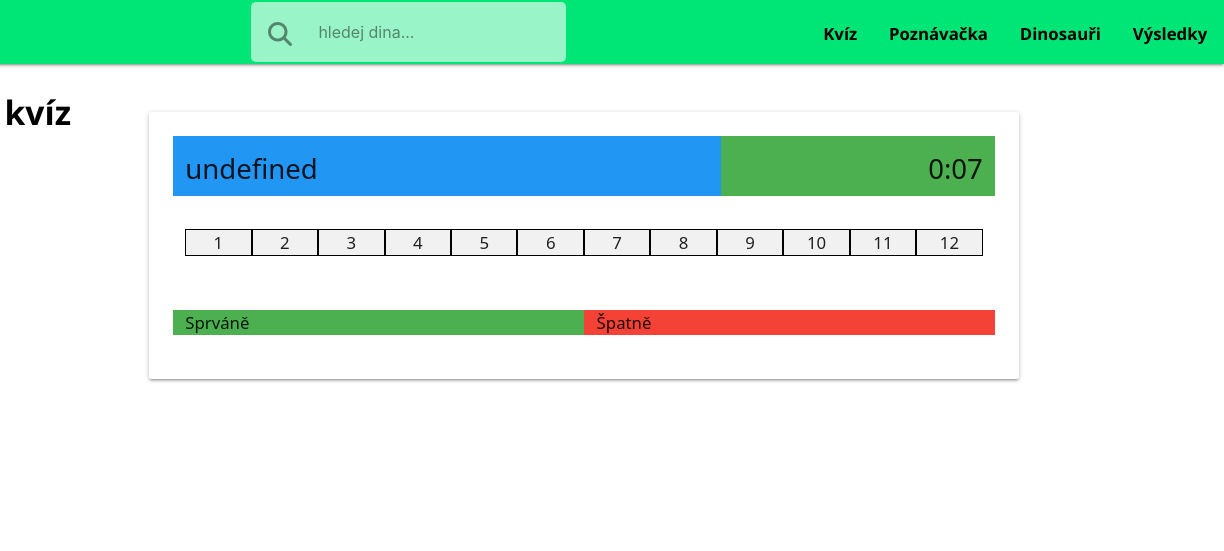
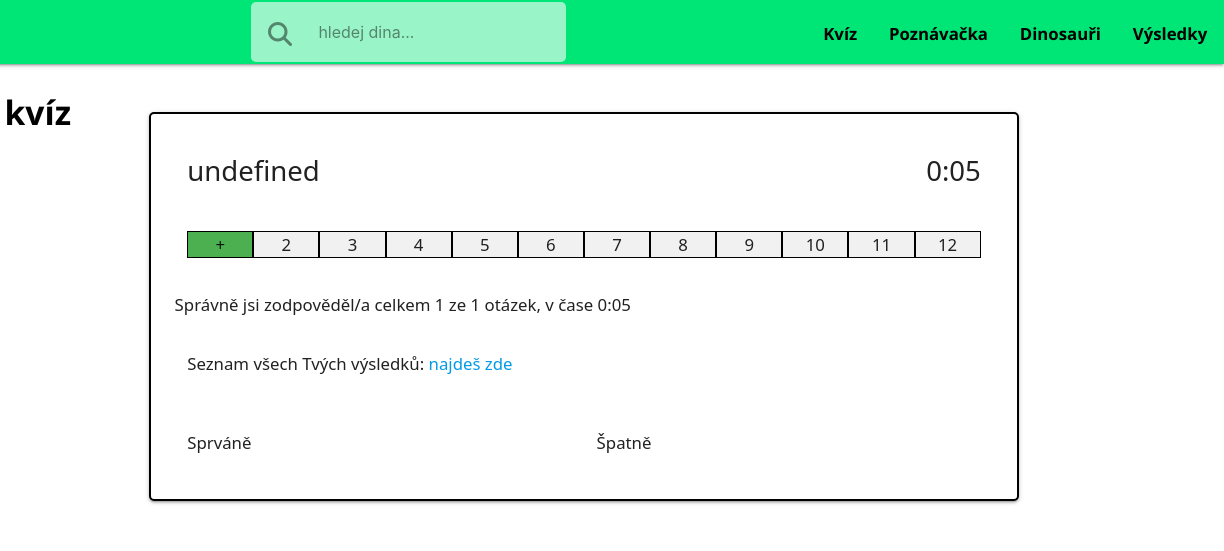
Before and after one commit to tolstoj48/dino_quiz, a plain HTML site: page quiz.html in a window 1280 px wide. Both pictures are taken after a click on the item "provno". Shown: the top 551 px of the page, 56-1280 px from the left. Drawn offline with Linux system fonts and the light colour scheme; a web font is replaced by a local one.

Commit message:
Quiz correctness indicator base done. Endstate of quiz base done.

```diff
--- a/css/generalQuizStyles.css
+++ b/css/generalQuizStyles.css
@@ -9,3 +9,8 @@
 #answers-list li {
   cursor: pointer;
 }
+
+#main-card-quiz{
+  border: 2px solid black;
+  border-radius: 5px;border-radius
+}
--- a/js/appQuiz.js
+++ b/js/appQuiz.js
@@ -27,7 +27,7 @@ const ItemCtrl = (function () {
       let s = today.getMinutes();
       let m = today.getSeconds();
       // Set game timer
-      window.setInterval(function () {
+      var interval = window.setInterval(function () {
         let gameTime = document.querySelector(UISelectors.time);
         m = checkTime(m);
         s = checkTime(today.getSeconds() + 1);
@@ -35,6 +35,7 @@ const ItemCtrl = (function () {
         localStorage.setItem("timePassed", m + ":" + s);
         today.setSeconds(today.getSeconds() + 1);
       }, 1000);
+      return interval;
     }
 
     // Generator fetching next question
@@ -63,10 +64,11 @@ const ItemCtrl = (function () {
   }
 
   // Deletes answers item in localStorage
-  const resetAnswersItem = function resetAnswersItem() {
+  const deleteAnswersItem = function deleteAnswersItem() {
     localStorage.removeItem("answers");
   }
 
+  // Get correct answers from JS array file based on choosen type game saved in localStorage
   const getCorrectAnswers = function getCorrectAnswers() {
     let counter = 0;
     let correctAnswers = {}
@@ -96,14 +98,16 @@ const ItemCtrl = (function () {
     },
     // Starts time counter of quiz/recognition game
     startGameTime: function() {
-      setTime();
+      return setTime();
     },
     // Returns the final time of a game from localStorage
     getFinalTime: function () {
-      return localStorage.getItem("timePassed");
+      const finalTime = localStorage.getItem("timePassed");
+      localStorage.removeItem("timePassed");
+      return finalTime;
     },
     getNextQuestion: function () {
-      let questions = this.getQuestions();
+      let questions = getQuestions();
       return getNextQuestion(questions);
     },
     saveAnswer: function (answer) {
@@ -112,12 +116,12 @@ const ItemCtrl = (function () {
     getAnswersFromLocalStorage: function () {
       return getAnswersFromLocalStorage();
     },
-    resetAnswersItem: function () {
-      return resetAnswersItem();
+    deleteAnswersItem: function () {
+      return deleteAnswersItem();
     },
     getCorrectAnswers: function() {
       return getCorrectAnswers();
-    }
+    },
   }
 })();
 
@@ -135,6 +139,7 @@ const UICtrl = (function () {
     incorrectAnswers: "#incorrect-answers",
     time: "#time",
     questionsAnswersContainer: "#question-answers-container",
+    indicator: ".indicator",
   }
 
   const eventListenersInit = function eventListenersInit() {
@@ -179,7 +184,7 @@ const UICtrl = (function () {
   }
 
   // Init of the game UI
-  const initilizeGameUIContent = function initilizeGameUI() {
+  const initilizeGameUIContent = function initilizeGameUI(interval) {
     let title;
     // Set name of the game type
     let gameTypeName = document.querySelector(UISelectors.gameType);
@@ -208,18 +213,35 @@ const UICtrl = (function () {
     // Click event on answers
     answersList.addEventListener("click", function (e) {
       if (e.target.classList.contains("answer-item")) {
+        // Answer variable
+        let userAnswer = e.target.innerHTML;
+        // List items variable
+        let correctnessIndicatorList = document.querySelectorAll(UISelectors.indicator);
         // Save answer to ItemCtrl
-        ItemCtrl.saveAnswer(e.target.innerHTML);
+        ItemCtrl.saveAnswer(userAnswer);
+        // Get answers saved in localStorage
+        let answersFromLS = ItemCtrl.getAnswersFromLocalStorage();
+        let lastCorrectnessIndicator = Array.from(correctnessIndicatorList)[Object.keys(answersFromLS)[Object.keys(answersFromLS).length-1]];
+        // Is userAnswer equal to correct question from questions set
+        if (userAnswer === ItemCtrl.getQuestions()[Object.keys(answersFromLS).length-1].correctAnswer) {
+          // Set correct mark in correctnes indicator list
+          lastCorrectnessIndicator.innerHTML="+";
+          lastCorrectnessIndicator.classList.add("green");
+        } else {
+          // Set incorrect mark in correctnes indicator list
+          lastCorrectnessIndicator.innerHTML="x";
+          lastCorrectnessIndicator.classList.add("red");
+        }
         // Get another question from generator function
         clicker.next();
         // Call next question UI
-        nextQuestionUI(clicker);
+        nextQuestionUI(clicker, interval);
       }
     })
   }
 
   // Next question UI
-  const nextQuestionUI = function nextQuestionUI(clicker) {
+  const nextQuestionUI = function nextQuestionUI(clicker, interval) {
     let title;
     // Set name of the game type
     let gameTypeName = document.querySelector(UISelectors.gameType);
@@ -246,27 +268,44 @@ const UICtrl = (function () {
     // The end of a game
     } else {
       UIAnswersCounter = 1;
-      endOfGameStateUI();
+      endOfGameStateUI(interval);
   }
   }
 
-  const endOfGameStateUI = function endOfGameStateUI() {
-    // Reset UIAnswersCounter
-    // porovnat odpovědi s localSt odpovědí korektní z celku, čas
-    // Odkaz na výsledky, odkaz na opakovat shodný test
+  const endOfGameStateUI = function endOfGameStateUI(interval) {
     // Container of the questions and answers
     let container = document.querySelector(UISelectors.questionsAnswersContainer);
     // User answers from localStorage
     let userAnswers = ItemCtrl.getAnswersFromLocalStorage();
-    // Get correct answers from array of questions
+    // Gets correct answers from array of questions
     let correctAnswers = ItemCtrl.getCorrectAnswers();
-    console.log(correctAnswers);
-    // Reset localStorage item answers
-    ItemCtrl.resetAnswersItem();
-    console.log(userAnswers);
 
-    // reset localStorage answers
-    container.innerHTML="";
+    // Counts number of correct answers
+    let index = 0;
+    let correctAnswersCounter = 0;
+    correctAnswers = Object.values(correctAnswers)
+    for (const element of Object.values(userAnswers)) {
+      if (element === correctAnswers[index]) {
+        correctAnswersCounter +=1;
+      }
+      index += 1;
+    }
+
+    // End html text
+    container.innerHTML=`
+    <div class="col s12 margin-top-2rem">
+      Správně jsi zodpověděl/a celkem
+      ${correctAnswersCounter} ze ${correctAnswers.length} otázek, v čase ${ItemCtrl.getFinalTime()}
+      <div class="col s12 margin-top-2rem">
+        Seznam všech Tvých výsledků: <a href="results.html"> najdeš zde </a>
+      </div>
+    </div>
+    `;
+
+    // Clears the setInterval from ItemCtrl
+    clearInterval(interval);
+    // Deletes users answers (item "answers") from localStorage
+    ItemCtrl.deleteAnswersItem();
   }
 
   return {
@@ -277,10 +316,10 @@ const UICtrl = (function () {
   },
     // Initialization of game
     initilizeGameUI: function (questions) {
+      // Starts time in UI and ItemCtrl
+      const interval = ItemCtrl.startGameTime();
       // Starts content in the UI
-      initilizeGameUIContent(questions);
-      // Starts time in UI and ItemCtrl
-      ItemCtrl.startGameTime();
+      initilizeGameUIContent(interval);
     },
     // Get answersCounter
     getUIAnswersCounter: function() {
@@ -292,11 +331,13 @@ const UICtrl = (function () {
 
 
 // Application controler
-const App = (function(UICtrl) {
+const App = (function(UICtrl, ItemCtrl) {
 
   // Public available methods
   return {
     init: function () {
+      // Clear items from localStorage - assures the state of app
+      ItemCtrl.deleteAnswersItem();
       // Loading event listeners
       const clicker = UICtrl.eventListenersInit();
       // Inititalization of a game
--- a/js/quizData.js
+++ b/js/quizData.js
@@ -8,7 +8,7 @@ const quizArray = {
     1: {
       question: "Co máš k spánku?",
       answers: ["áčko", "béčk", "céčko", "déčko"],
-      correctAnswer: "provno",
+      correctAnswer: "céčko",
     },
     2: {
       question: "Co máš ke kuku?",
--- a/quiz.html
+++ b/quiz.html
@@ -84,12 +84,12 @@
       <div class="row">
         <article>
           <div class="col s12 margin-top-2rem">
-            <div class="card white darken-1">
+            <div id="main-card-quiz" class="card white darken-1">
               <div class="card-content">
-                <div class="col s8 blue">
+                <div class="col s8">
                   <span class="card-title"><h5 id="game-type"></h5></span>
                 </div>
-                <div class="col s4 green">
+                <div class="col s4">
                   <span><h5 id="time" class="right"></h5></span>
                 </div>
                 <div class="col s12 margin-top-2rem">
@@ -107,7 +107,7 @@
                   <div id="twelfth-question" class="indicator col s1">12</div>
                 </div>
                 <div id="question-answers-container" class="row">
-                  <div id="question-container" class="col s3 blue margin-top-2rem">
+                  <div id="question-container" class="col s3 margin-top-2rem">
                   </div>
                   <div class="col s9 margin-top-2rem">
                     <ul id="answers-list" class="collection">
@@ -116,10 +116,10 @@
                 </div>
                 <div class="row">
                   <div class="col s12 margin-top-2rem">
-                    <div id="correct-answers" class="col s6 green">
+                    <div id="correct-answers" class="col s6">
                       Sprváně
                     </div>
-                    <div id="incorrect-answers" class="col s6 red">
+                    <div id="incorrect-answers" class="col s6">
                       Špatně
                     </div>
                   </div>
```
